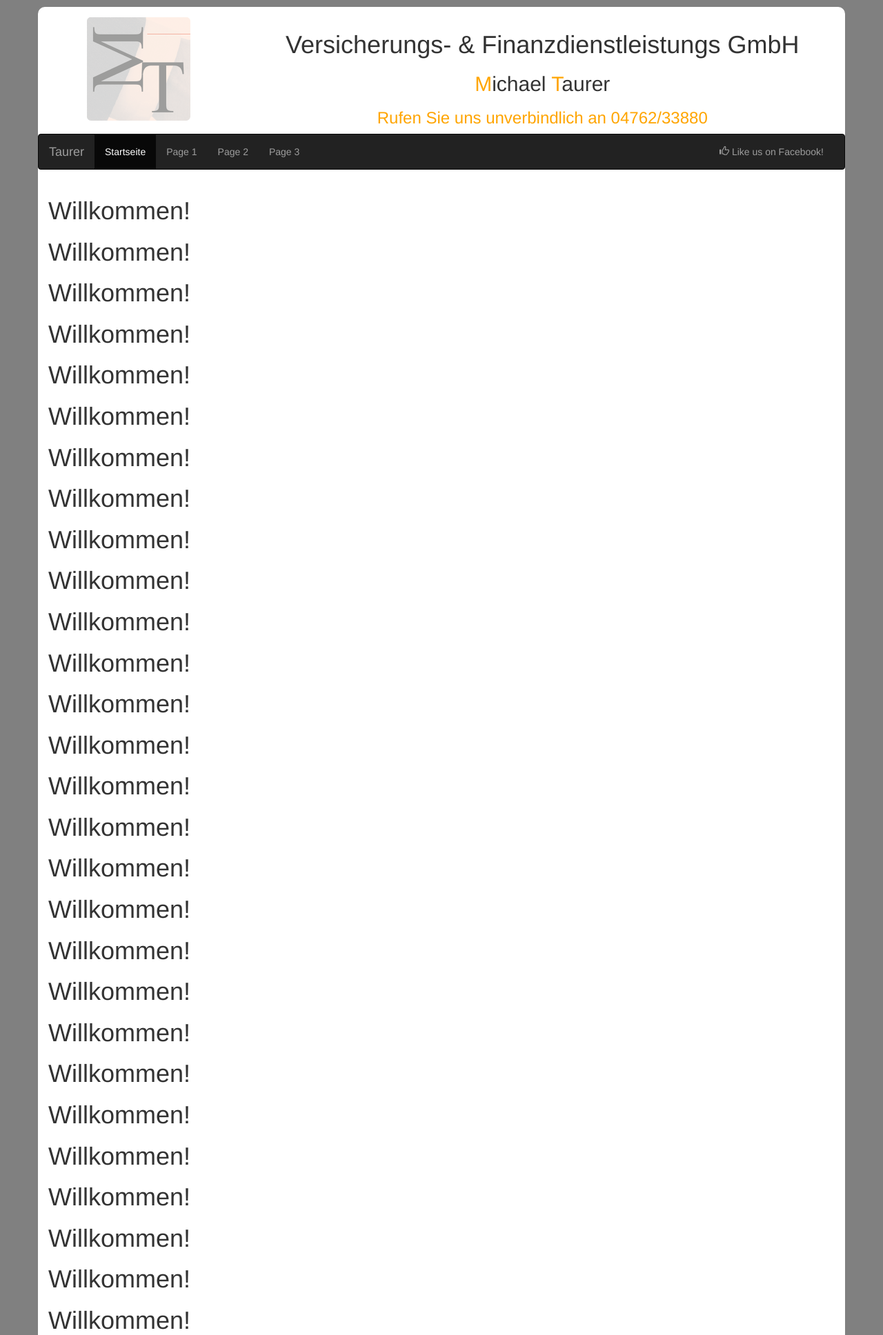
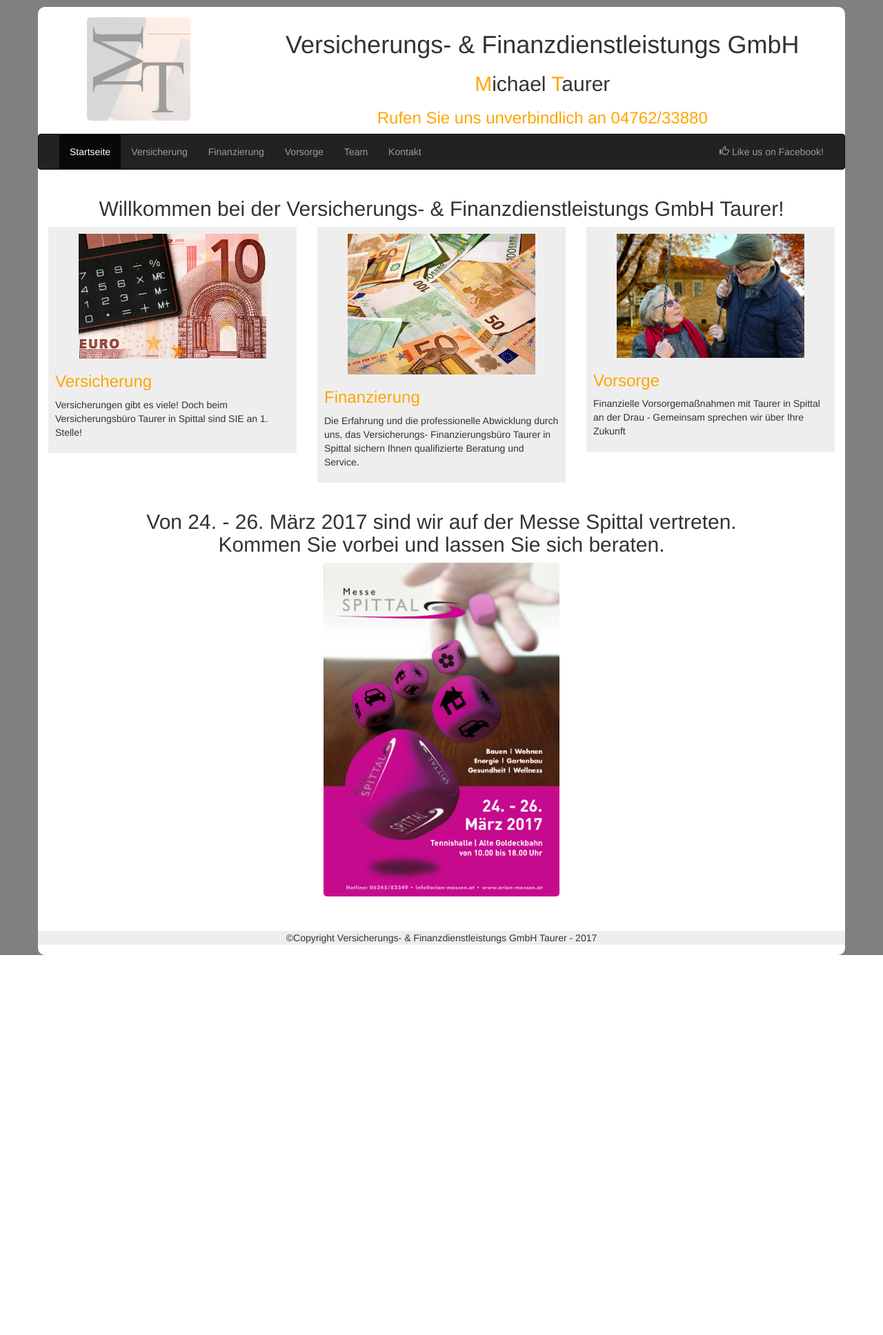
Before and after one commit to sebastiantaurer/HomepageVersicherungsbueroTaurerResponsive, a PHP site: page / in a window 1280 px wide. Shown: the top 1936 px of the page at 69% size. After the commit the page ends 1385 px from the top, so only its background shows below. Run offline with PHP 8.4, Linux system fonts and the light colour scheme.

Commit message:
added modal finished startseite finished team

```diff
--- a/css/main.css
+++ b/css/main.css
@@ -1,5 +1,6 @@
 html, body {
 	background-color: gray;
+	/*height:100%;*/
 }
 
 h3{
@@ -11,6 +12,7 @@ h3{
 	margin-top: 10px;
 	border-radius: 10px;
 	padding: 15px;
+	/*min-height: 100%;*/
 }
 
 .orangeLetter{
@@ -20,5 +22,50 @@ h3{
 /*HEADER*/
 .header {
 	text-align: center;
-	/*word-wrap: break-word;*/
 }
+/*END HEADER*/
+
+/*MAIN*/
+.graybox {
+	background-color: #EEEEEE;
+	padding: 10px;
+}
+.graybox  img{
+	max-width: 80%;
+	display: block;
+    margin: 0 auto;
+}
+/*END MAIN*/
+
+/*TEAM*/
+.team img{
+	width: 80%;
+	/* center
+	display: block;
+    margin: 0 auto;
+	*/
+}
+.team h1{
+	font-size:22px; font-weight:bold; margin:5px 0 5px 0px;
+}
+.team h2{
+	font-size:18px; font-weight:bold; margin:0 0 15px 0px;
+}
+.team h3{
+	font-size:14px; font-weight:bold; margin:0 0 5px 0px;
+}
+.team p{
+	font-size:14px; margin:0 0 5px 0px;
+}
+/*END TEAM*/
+
+/*FOOTER*/
+.footer {
+	text-align: center;
+	background-color: #EEEEEE;
+	margin-top: 50px;
+}
+.footer  p{
+	margin: 0px;
+}
+/*END FOOTER*/
--- /dev/null
+++ b/css/modal.css
@@ -0,0 +1,86 @@
+/* Style the Image Used to Trigger the Modal */
+.modalImage {
+    border-radius: 5px;
+    cursor: pointer;
+    transition: 0.3s;
+}
+
+.modalImage:hover {opacity: 0.7;}
+
+/* The Modal (background) */
+.modal {
+    display: none; /* Hidden by default */
+    position: fixed; /* Stay in place */
+    z-index: 1; /* Sit on top */
+    padding-top: 50px; /* Location of the box */
+    left: 0;
+    top: 0;
+    width: 100%; /* Full width */
+    height: 100%; /* Full height */
+    overflow: auto; /* Enable scroll if needed */
+    background-color: rgb(0,0,0); /* Fallback color */
+    background-color: rgba(0,0,0,0.9); /* Black w/ opacity */
+}
+
+/* Modal Content (Image) */
+.modal-content {
+    margin: auto;
+    display: block;
+    width: 80%;
+    max-width: 700px;
+}
+
+/* Caption of Modal Image (Image Text) - Same Width as the Image */
+#caption {
+    margin: auto;
+    display: block;
+    width: 80%;
+    max-width: 700px;
+    text-align: center;
+    color: #ccc;
+    padding: 10px 0;
+    height: 150px;
+}
+
+/* Add Animation - Zoom in the Modal */
+.modal-content, #caption {
+    -webkit-animation-name: zoom;
+    -webkit-animation-duration: 0.6s;
+    animation-name: zoom;
+    animation-duration: 0.6s;
+}
+
+@-webkit-keyframes zoom {
+    from {-webkit-transform:scale(0)}
+    to {-webkit-transform:scale(1)}
+}
+
+@keyframes zoom {
+    from {transform:scale(0)}
+    to {transform:scale(1)}
+}
+
+/* The Close Button */
+.close {
+    position: absolute;
+    top: 10px;
+    right: 35px;
+    color: white;
+    font-size: 40px;
+    font-weight: bold;
+    transition: 0.3s;
+}
+
+.close:hover,
+.close:focus {
+    color: #bbb;
+    text-decoration: none;
+    cursor: pointer;
+}
+
+/* 100% Image Width on Smaller Screens */
+@media only screen and (max-width: 700px){
+    .modal-content {
+        width: 100%;
+    }
+}
--- /dev/null
+++ b/footer.php
@@ -0,0 +1 @@
+<p>&copy;Copyright Versicherungs- & Finanzdienstleistungs GmbH Taurer - 2017</p>
--- /dev/null
+++ b/imageModal.php
@@ -0,0 +1,9 @@
+<!-- The Modal -->
+<div id="myModal" class="modal">
+	<!-- The Close Button -->
+	<span class="close" onclick="document.getElementById('myModal').style.display='none'">&times;</span>
+	<!-- Modal Content (The Image) -->
+	<img class="modal-content" id="img01">
+	<!-- Modal Caption (Image Text) -->
+	<div id="caption"></div>
+</div>
--- a/index.php
+++ b/index.php
@@ -8,6 +8,7 @@
 		<link href="libs/bootstrap/dist/css/bootstrap.css" rel="stylesheet" />
 		<!-- Main CSS -->
 		<link href="css/main.css" rel="stylesheet" />
+		<link href="css/modal.css" rel="stylesheet" />
 		<!--***** JS *****-->
 		<!-- jquery JS -->
 		<script src="libs/jquery/jquery.js" type="text/javascript"></script>
@@ -15,57 +16,79 @@
 		<script src="libs/bootstrap/dist/js/bootstrap.js" type="text/javascript"></script>
 		<!-- main JS -->
 		<script src="js/main.js" type="text/javascript"></script>
-		<title>Versicherungsb&uuml;ro Taurer</title>
+		<title>Versicherungs- & Finanzdienstleistungs GmbH Taurer</title>
 	</head>
 	<body>
 		<div class="container content">
+			<!--IMAGE MODAL-->
+			<div class="row header">
+				<?php include ("imageModal.php"); ?>
+			</div>
 			<!--HEADER-->
 			<div class="row header">
 				<?php include ("header.php"); ?>
 			</div>
 			<!--NAVIGATION-->
-			<div class="row">
+			<div class="row navigation">
 				<?php include ("navigation.php"); ?>
 			</div>
 			<!--MAIN_AREA-->
-			<div class="row">
+			<div class="row main">
 				<div class="col-sm-12">
-					<h1>Willkommen!</h1>
-					<h1>Willkommen!</h1>
-					<h1>Willkommen!</h1>
-					<h1>Willkommen!</h1>
-					<h1>Willkommen!</h1>
-					<h1>Willkommen!</h1>
-					<h1>Willkommen!</h1>
-					<h1>Willkommen!</h1>
-					<h1>Willkommen!</h1>
-					<h1>Willkommen!</h1>
-					<h1>Willkommen!</h1>
-					<h1>Willkommen!</h1>
-					<h1>Willkommen!</h1>
-					<h1>Willkommen!</h1>
-					<h1>Willkommen!</h1>
-					<h1>Willkommen!</h1>
-					<h1>Willkommen!</h1>
-					<h1>Willkommen!</h1>
-					<h1>Willkommen!</h1>
-					<h1>Willkommen!</h1>
-					<h1>Willkommen!</h1>
-					<h1>Willkommen!</h1>
-					<h1>Willkommen!</h1>
-					<h1>Willkommen!</h1>
-					<h1>Willkommen!</h1>
-					<h1>Willkommen!</h1>
-					<h1>Willkommen!</h1>
-					<h1>Willkommen!</h1>
-					<h1>Willkommen!</h1>
-					<h1>Willkommen!</h1>
-					<h1>Willkommen!</h1>
+					<!--MAIN-->
+					<div class="row">
+						<div class="col-sm-12">
+							<h2 style="text-align: center;">Willkommen bei der Versicherungs- & Finanzdienstleistungs GmbH Taurer!</h2>
+						</div>
+					</div>
+					<div class="row">
+						<div class="col-sm-4">
+							<div class="col-sm-12 graybox">
+								<img src="img/versicherung.jpg"/>
+								<h3>Versicherung</h3>
+								<p>Versicherungen gibt es viele! Doch beim Versicherungsb&uuml;ro Taurer in Spittal sind SIE an 1. Stelle!</p>
+							</div>
+						</div>
+						<div class="col-sm-4">
+							<div class="col-sm-12 graybox">
+								<img src="img/finanzierung.jpg"/>
+								<h3>Finanzierung</h3>
+								<p>Die Erfahrung und die professionelle Abwicklung durch uns, das Versicherungs- Finanzierungsb&uuml;ro Taurer in Spittal sichern Ihnen qualifizierte Beratung und Service.</p>
+							</div>
+						</div>
+						<div class="col-sm-4">
+							<div class="col-sm-12 graybox">
+								<img src="img/vorsorge.jpg"/>
+								<h3>Vorsorge</h3>
+								<p>Finanzielle Vorsorgema&szlig;nahmen mit Taurer in Spittal an der Drau - Gemeinsam sprechen wir &uuml;ber Ihre Zukunft</p>
+							</div>
+						</div>
+					</div>
+					<!--END MAIN-->
+					<br/>
+					<!--BEGIN MESSE SPITTAL-->
+					<div class="row">
+						<div class="col-sm-12">
+							<h2 style="text-align: center;">Von 24. - 26. M&auml;rz 2017 sind wir auf der Messe Spittal vertreten.<br/>Kommen Sie vorbei und lassen Sie sich beraten.</h2>
+						</div>
+					</div>
+					<div class="row">
+						<div class="col-sm-12">
+							<img class="modalImage" style="max-width: 30%; display: block; margin: 0 auto;" src="img/MesseSpittal.png"/>
+						</div>
+					</div>
+					<!--END MESSE SPITTAL-->
 				</div>
 			</div>
 			<!--FOOTER-->
-			<div class="row">
+			<div class="row footer">
+				<?php include ("footer.php"); ?>
 			</div>
 		</div>
 	</body>
+	<!--SITE SCRIPT-->
+	<script language="javascript" type="text/javascript">
+		document.getElementById("startseite").className = "active";
+	</script>
+	<script src="js/modal.js" type="text/javascript"></script>
 </html>
--- /dev/null
+++ b/js/modal.js
@@ -0,0 +1,26 @@
+// Get the modal
+var modal = document.getElementById('myModal');
+
+// Get the image and insert it inside the modal - use its "alt" text as a caption
+console.log("getImages");
+var imgs = document.getElementsByClassName("modalImage");
+console.log("finished: getImages");
+var modalImg = document.getElementById("img01");
+var captionText = document.getElementById("caption");
+
+for (val of imgs) {
+	console.log(val);
+    val.onclick = function(){
+		modal.style.display = "block";
+		modalImg.src = this.src;
+		captionText.innerHTML = this.alt;
+	}
+}
+
+// Get the <span> element that closes the modal
+var span = document.getElementsByClassName("close")[0];
+
+// When the user clicks on <span> (x), close the modal
+span.onclick = function() {
+  modal.style.display = "none";
+}
--- a/navigation.php
+++ b/navigation.php
@@ -22,14 +22,16 @@
         <span class="icon-bar"></span>
         <span class="icon-bar"></span>
       </button>
-      <a class="navbar-brand" href="#">Taurer</a>
     </div>
+
     <div class="collapse navbar-collapse" id="myNavbar">
       <ul class="nav navbar-nav">
-        <li class="active"><a href="#">Startseite</a></li>
-        <li><a href="#">Page 1</a></li>
-        <li><a href="#">Page 2</a></li>
-        <li><a href="#">Page 3</a></li>
+        <li id="startseite"><a href="index.php">Startseite</a></li>
+        <li id="versicherung"><a href="versicherung.php">Versicherung</a></li>
+        <li id="finanzierung"><a href="finanzierung.php">Finanzierung</a></li>
+        <li id="vorsorge"><a href="vorsorge.php">Vorsorge</a></li>
+		<li id="team"><a href="team.php">Team</a></li>
+		<li id="kontakt"><a href="kontakt.php">Kontakt</a></li>
       </ul>
       <ul class="nav navbar-nav navbar-right">
         <li><a href="#"><span class="glyphicon glyphicon-thumbs-up"></span> Like us on Facebook!</a></li>
```
Also changed, not shown: finanzierung.php (added, +52 -0 lines), kontakt.php (added, +52 -0 lines), team.php (added, +124 -0 lines), versicherung.php (added, +52 -0 lines), vorsorge.php (added, +52 -0 lines), img/messespittal.png (added).
